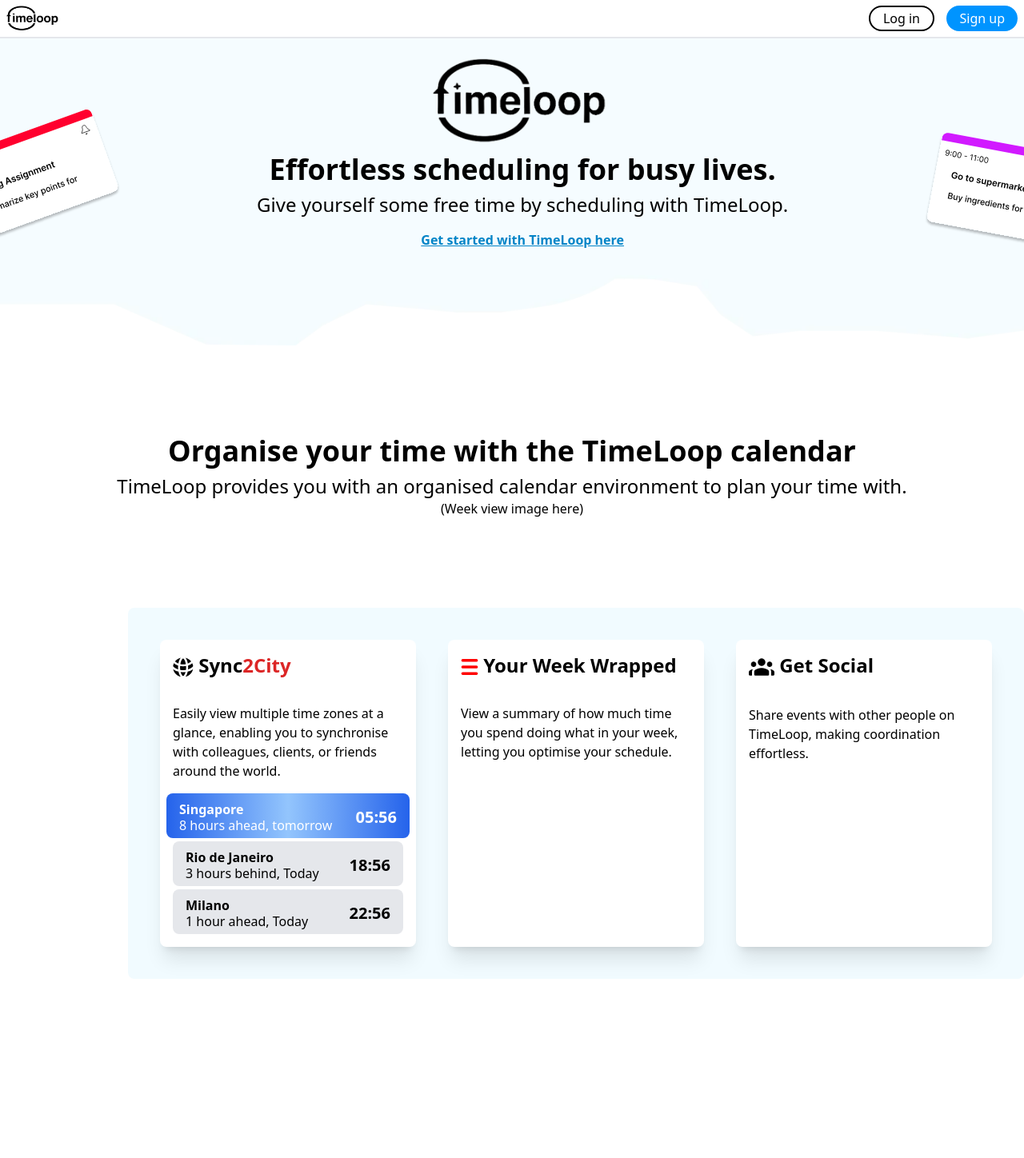
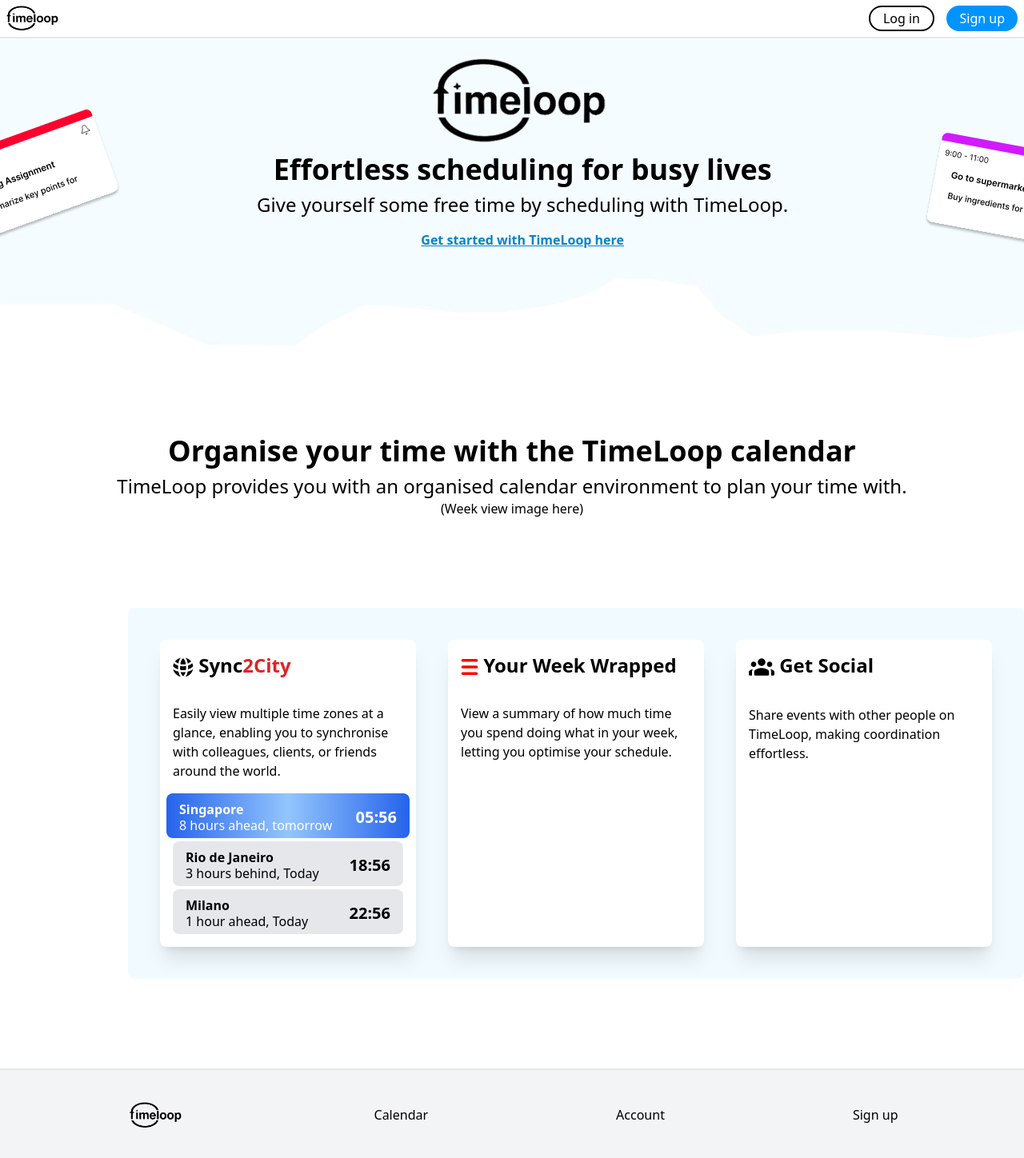
Before and after one commit to jpxoi/timeloop-frontend, a React (Vite) app: page / in a window 1280 px wide. Shown: the top 1448 px of the page at 80% size. Before the commit the page ends 1336 px from the top, so only its background shows below. Built offline with nearby package versions, Linux system fonts and the light colour scheme.

Commit message:
Landing footer

```diff
--- /dev/null
+++ b/src/Components/Organisms/LandingFooter.jsx
@@ -0,0 +1,17 @@
+import React from "react";
+import {Link} from "react-router-dom";
+
+import Logo from "/src/assets/images/logo.webp";
+
+function LandingFooter() {
+    return (
+        <div className="bg-gray-100 border-t-2 border-t-gray-200 p-10 flex justify-around items-center">
+            <img src={Logo} className="w-[75px]"></img>
+            <Link className="hover:text-sky-500 hover:underline">Calendar</Link>
+            <Link className="hover:text-sky-500 hover:underline">Account</Link>
+            <Link to="/Signup" className="hover:text-sky-500 hover:underline">Sign up</Link>
+        </div>
+    );
+}
+
+export default LandingFooter;
--- a/src/Components/Pages/Landing.jsx
+++ b/src/Components/Pages/Landing.jsx
@@ -2,6 +2,7 @@ import React from "react";
 import LandingHeader from "../Organisms/LandingHeader";
 import LandingBackground from "/src/assets/images/LandingBackground.webp";
 import LandingTimePanel from "../Atoms/LandingTimePanel";
+import LandingFooter from "../Organisms/LandingFooter";
 
 import Card1 from "/src/assets/illustrations/Card1.svg";
 import Card2 from "/src/assets/illustrations/Card2.svg";
@@ -17,12 +18,11 @@ function Landing() {
     <div>
       <LandingHeader />
 
-
       <div className="min-w-max h-96 relative flex items-center justify-center">
         <img src={LandingBackground} className="w-full h-full"/>
 
         <img src={Logo} className="absolute top-6 w-[250px]"></img>
-        <h1 className="absolute top-36 text-4xl font-semibold flex">Effortless scheduling for busy lives.</h1>
+        <h1 className="absolute top-36 text-4xl font-semibold flex">Effortless scheduling for busy lives</h1>
         <p className="absolute top-48 flex text-2xl">Give yourself some free time by scheduling with TimeLoop.</p>
         <Link to="/Signup" className="flex absolute top-60 font-bold underline text-sky-600 hover:text-sky-500"><h2>Get started with TimeLoop here</h2></Link>
 
@@ -66,6 +66,8 @@ function Landing() {
           <p className="p-4 w-80">Share events with other people on TimeLoop, making coordination effortless. </p>
         </div>
       </div>
+
+      <LandingFooter />
     </div>
   );
 }
```
